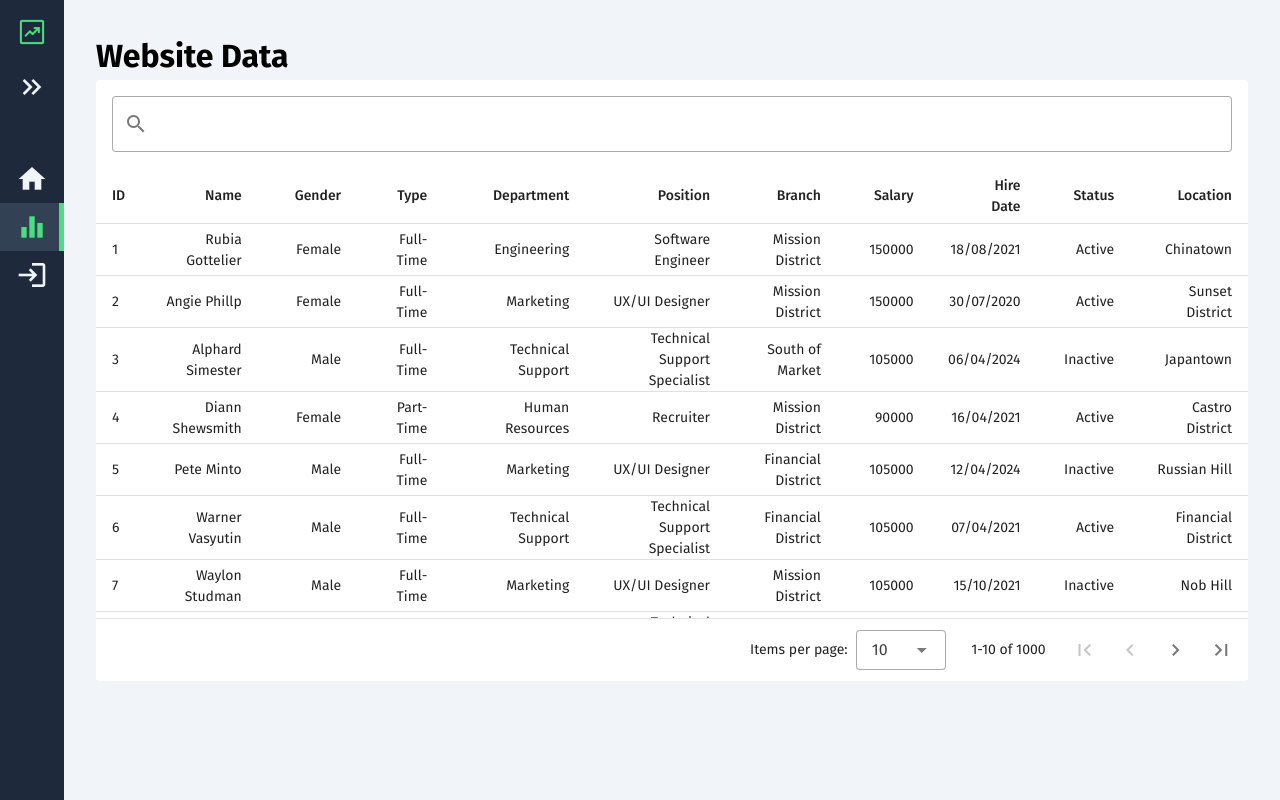
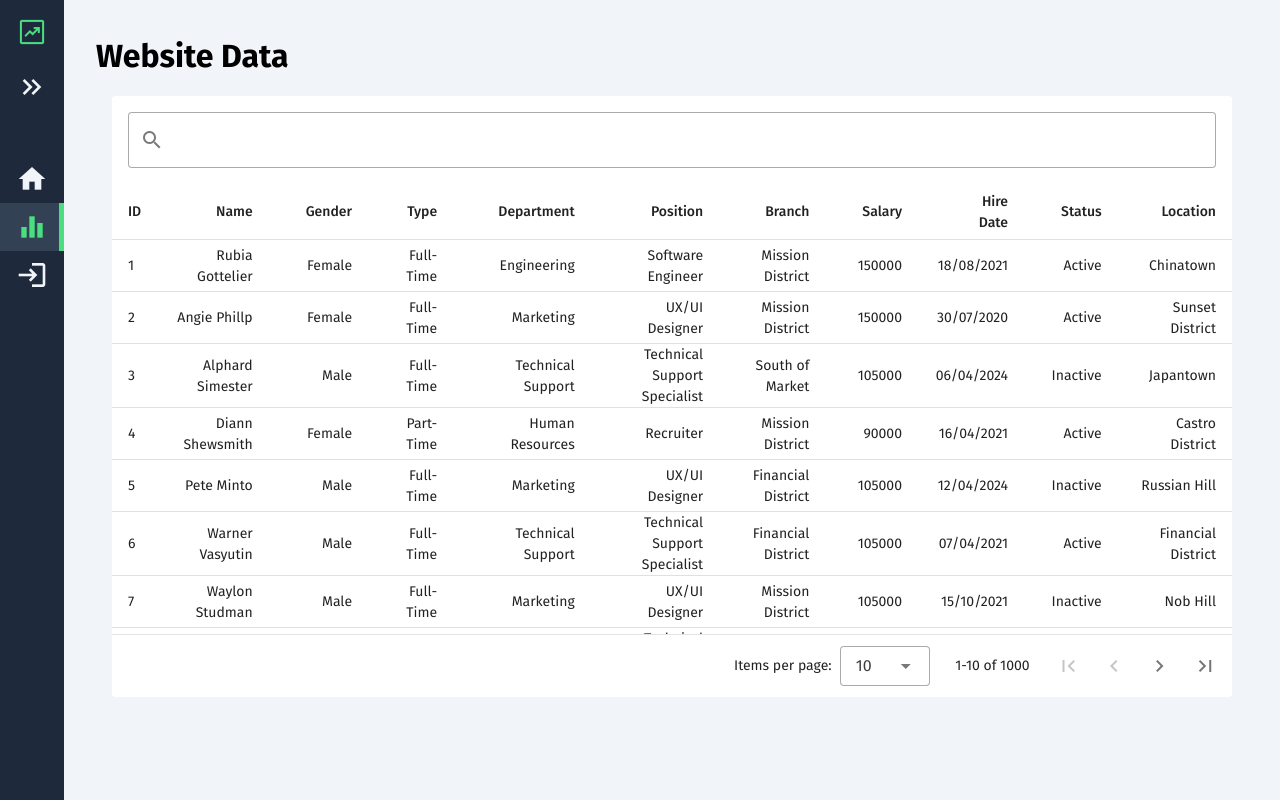
Before and after one commit to ruudra03/interactive-dashboard-app, a Vue app: page /website-data in a window 1280 px wide. Built offline with nearby package versions, Linux system fonts and the light colour scheme; data requests are answered from the project's data file.

Commit message:
Fixed search funtionality for data table

```diff
--- a/src/components/DataTable.vue
+++ b/src/components/DataTable.vue
@@ -1,7 +1,18 @@
 <template>
 	<v-card flat>
+		<template v-slot:text v-if="showSearch">
+			<v-text-field
+				v-model="search"
+				label="Search"
+				prepend-inner-icon="mdi-magnify"
+				variant="outlined"
+				hide-details
+				single-line
+			></v-text-field>
+		</template>
 		<v-data-table
 			v-model:page="page"
+			:search="search"
 			:headers="headers"
 			:items="data"
 			:items-per-page="itemsPerPage"
@@ -19,9 +30,11 @@ import { useStore } from "vuex"
 
 const apiStore = useStore()
 
-const props = defineProps(['height'])
+const props = defineProps(['height', 'showSearch', 'search'])
 
 const tableHeight = ref(props.height)
+const showSearch = ref(props.showSearch)
+const search = ref(props.search)
 
 const headers = [
 	{ title: 'ID', align: 'start', sortable: false, key: 'id' },
--- a/src/components/TableCard.vue
+++ b/src/components/TableCard.vue
@@ -1,6 +1,6 @@
 <template>
 	<v-card elevation="10">
-		<DataTable :height="200" />
+		<DataTable :height="200" :showSearch="false" />
 	</v-card>
 </template>
 
--- a/src/views/WebsiteData.vue
+++ b/src/views/WebsiteData.vue
@@ -5,17 +5,11 @@
 			<v-row>
 				<v-col>
 					<v-card flat>
-						<template v-slot:text>
-							<v-text-field
-								v-model="search"
-								label="Search"
-								prepend-inner-icon="mdi-magnify"
-								variant="outlined"
-								hide-details
-								single-line
-							></v-text-field>
-						</template>
-						<DataTable :height="450" />
+						<DataTable
+							:height="450"
+							:showSearch="true"
+							:search="search"
+						/>
 					</v-card>
 				</v-col>
 			</v-row>
@@ -25,38 +19,7 @@
 
 <script setup>
 import DataTable from '../components/DataTable.vue'
-import { computed, ref } from "vue"
-import { useStore } from "vuex"
-
-const apiStore = useStore()
+import { ref } from "vue"
 
 const search = ref('')
-
-const headers = [
-	{ title: 'ID', align: 'start', sortable: false, key: 'id' },
-	{ title: 'Name', key: 'name', align: 'end' },
-	{ title: 'Gender', key: 'gender', align: 'end' },
-	{ title: 'Type', key: 'type', align: 'end' },
-	{ title: 'Department', key: 'department', align: 'end' },
-	{ title: 'Position', key: 'position', align: 'end' },
-	{ title: 'Branch', key: 'branch', align: 'end' },
-	{ title: 'Salary', key: 'salary', align: 'end' },
-	{ title: 'Hire Date', key: 'hire_date', align: 'end' },
-	{ title: 'Status', key: 'status', align: 'end' },
-	{ title: 'Location', key: 'location', align: 'end' }
-]
-
-const data = computed(() => {
-	return apiStore.state.data
-})
-
-const page = ref(1)
-const itemsPerPage = ref(50)
 </script>
-
-<style scoped>
-.website-data-container {
-	margin: 0;
-	padding: 0;
-}
-</style>
```
